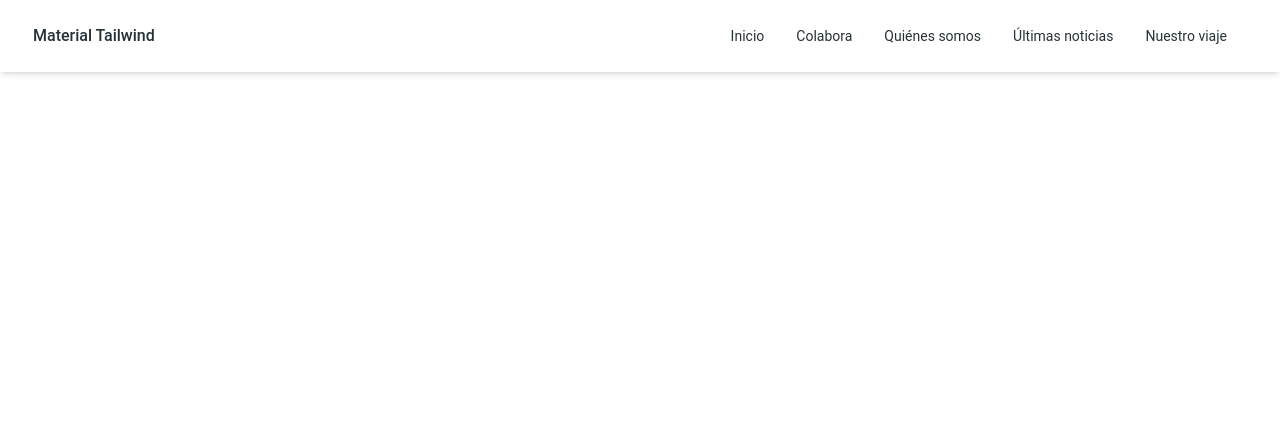
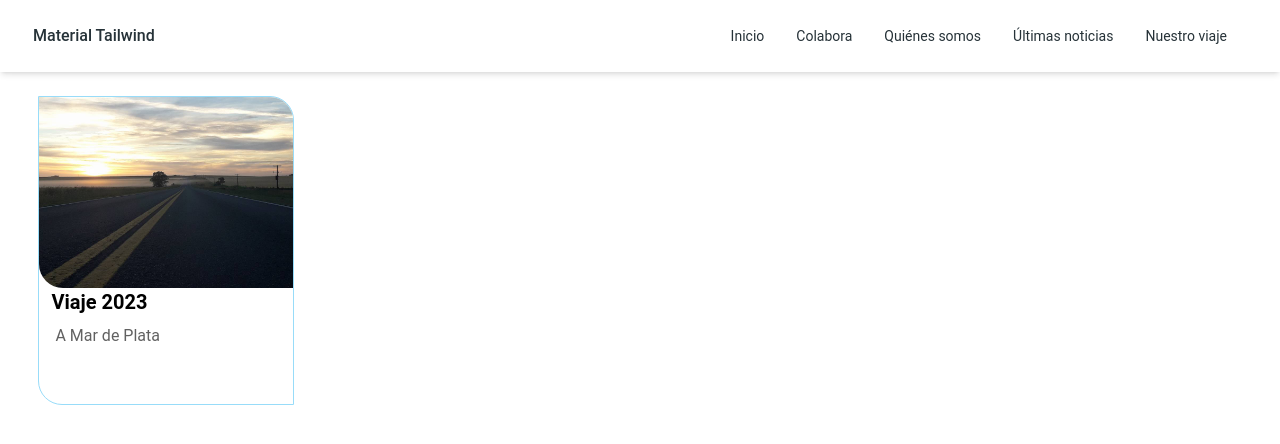
Before and after one commit to Es-Tan-Facil/FrontEnd, a React (Create React App) app: page / in a window 1280 px wide. Shown: the top 444 px of the page. Built offline with nearby package versions, Linux system fonts and the light colour scheme.

Commit message:
Card modification

```diff
--- a/package.json
+++ b/package.json
@@ -13,7 +13,7 @@
     "react": "^18.2.0",
     "react-dom": "^18.2.0",
     "react-router-dom": "^6.11.1",
-    "react-scripts": "5.0.1",
+    "react-scripts": "^5.0.1",
     "web-vitals": "^2.1.4"
   },
   "scripts": {
--- /dev/null
+++ b/src/Components/NewsCards/NewsCards.css
@@ -0,0 +1,6 @@
+#CardBorder{
+ border-color: #98DCF9 ;
+ width: 20vw;
+ margin-left: 3vw;
+ margin-top: 3vh;
+}
--- a/src/Components/NewsCards/NewsCards.jsx
+++ b/src/Components/NewsCards/NewsCards.jsx
@@ -0,0 +1,17 @@
+import carretera from "../../Assets/Pictures/carretera.jpg";
+import './NewsCards.css';
+import 'tailwindcss/tailwind.css';
+
+
+export default function Example() {
+  return (
+    <div id="CardBorder" class="max-w-sm rounded overflow-hidden  border border-solid rounded-tl-none rounded-br-none rounded-tr-3xl rounded-bl-3xl pb-10 ">
+      <img class="w-full rounded-br-none rounded-bl-3xl" src={carretera} alt="Sunset in the mountains" />
+      <div class="font-bold text-xl mb-2 ml-3">Viaje 2023</div>
+      <p class="text-gray-700 text-base pb-4 ml-4">
+        A Mar de Plata
+      </p>
+
+    </div>
+  );
+}
--- /dev/null
+++ b/src/Pages/HomePage/HomePage.css
@@ -0,0 +1,3 @@
+*{
+
+}
--- a/src/Pages/HomePage/HomePage.jsx
+++ b/src/Pages/HomePage/HomePage.jsx
@@ -1,9 +1,13 @@
 import React from 'react'
 import NavBar from '../../Components/NavBar/NavBar'
-
+import NewsCards from '../../Components/NewsCards/NewsCards'
+import './HomePage.css'
 function HomePage() {
   return (
+    <>
     <NavBar/>
+    <NewsCards />
+    </>
   )
 }
 
```
Also changed, not shown: src/Assets/Pictures/carretera.jpg (added), 1 other file (tests, documents, lock files or other folders).
